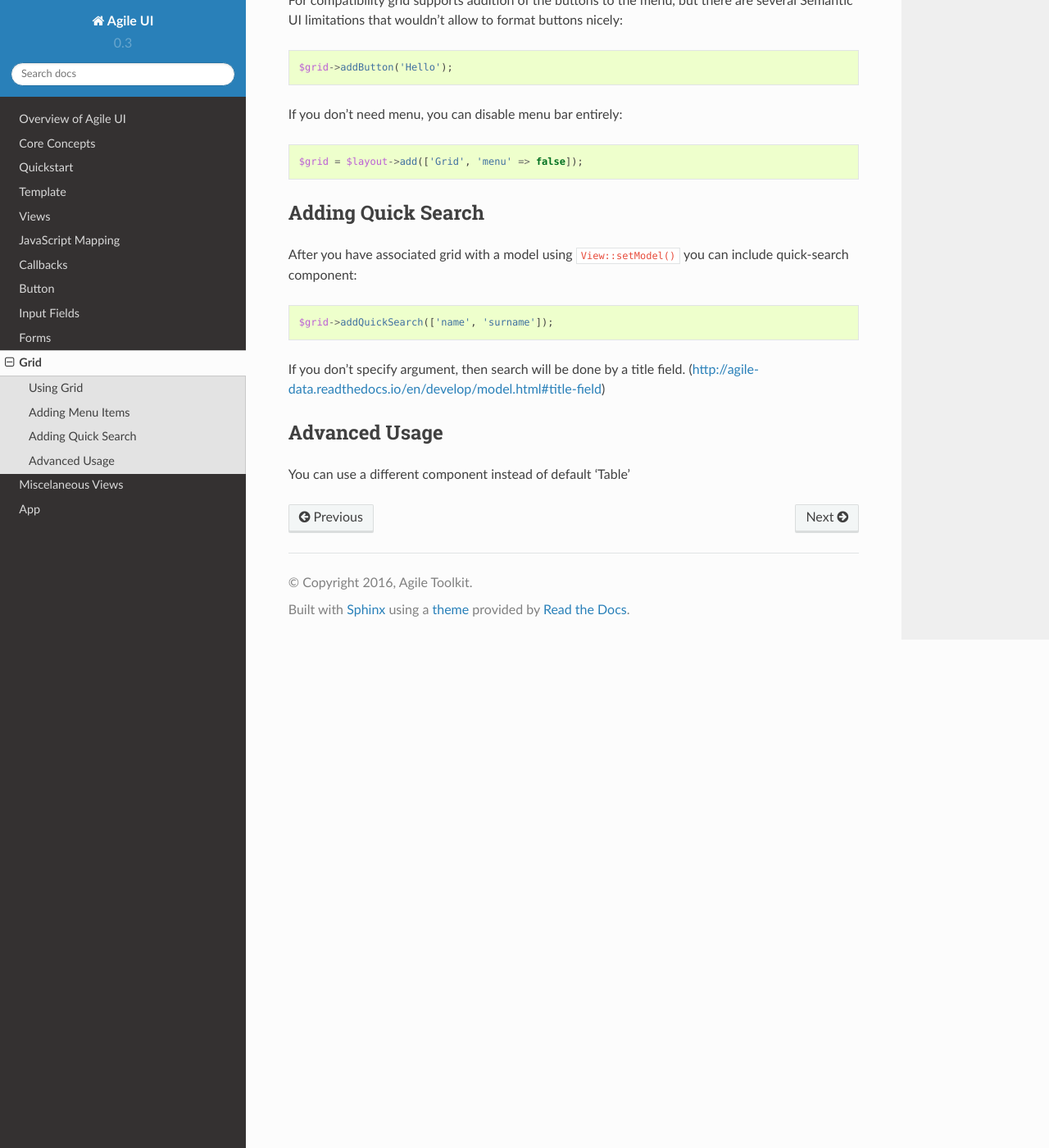
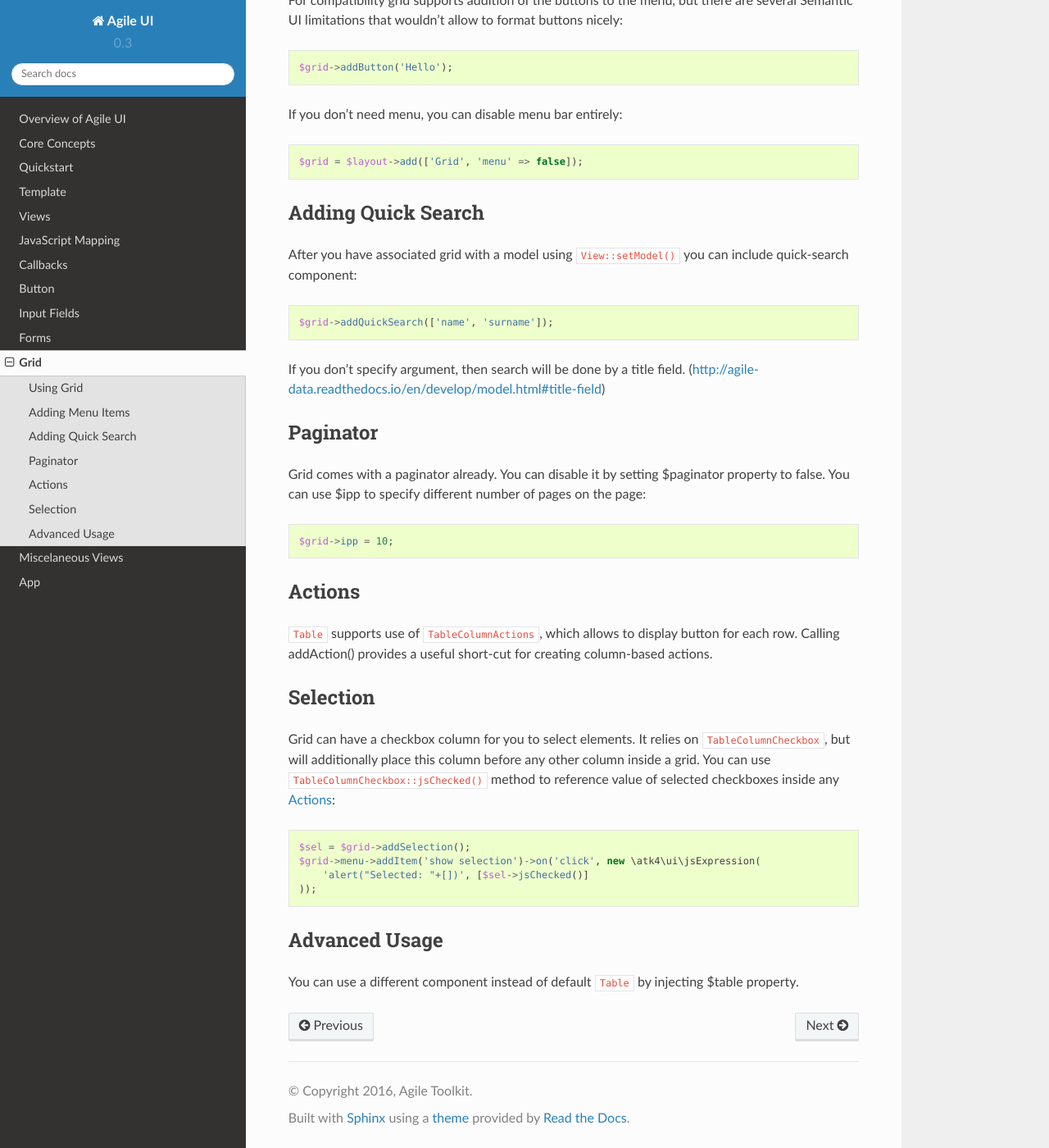
Before and after one commit to atk4/ui, a Sphinx documentation site: the page built from docs/grid.rst, in a window 1280 px wide and 1400 px high, scrolled down 1080 px. Shown: the whole window at 82% size. Built offline with Sphinx 7.4.7 and the Read the Docs theme 2.0.0, drawn with Linux system fonts in a browser that asks for light colours; cross-references to code outside the pages are shown as plain code.

Commit message:
added documentation

```diff
--- a/docs/grid.rst
+++ b/docs/grid.rst
@@ -64,9 +64,43 @@ include quick-search component::
 If you don't specify argument, then search will be done by a title field.
 (http://agile-data.readthedocs.io/en/develop/model.html#title-field)
 
+Paginator
+=========
+
+.. php:attr: $paginator
+
+.. php:attr: $ipp
+
+Grid comes with a paginator already. You can disable it by setting $paginator property to false. You can use $ipp
+to specify different number of pages on the page::
+
+    $grid->ipp = 10;
+
+Actions
+=======
+
+.. php:method: addAction($label, $action)
+
+.. php:attr: $actions
+
+:php:class:`Table` supports use of :php:class:`TableColumn\Actions`, which allows to display button for each row.
+Calling addAction() provides a useful short-cut for creating column-based actions.
+
+Selection
+=========
+
+Grid can have a checkbox column for you to select elements. It relies on :php:class:`TableColumn\Checkbox`, but will
+additionally place this column before any other column inside a grid. You can use :php:meth:`TableColumn\Checkbox::jsChecked()`
+method to reference value of selected checkboxes inside any :ref:`js_action`::
+
+    $sel = $grid->addSelection();
+    $grid->menu->addItem('show selection')->on('click', new \atk4\ui\jsExpression(
+        'alert("Selected: "+[])', [$sel->jsChecked()]
+    ));
+
 Advanced Usage
 ==============
 
 .. php:attr: $table
 
-You can use a different component instead of default 'Table'
+You can use a different component instead of default :php:class:`Table` by injecting $table property.
--- a/docs/js.rst
+++ b/docs/js.rst
@@ -32,6 +32,8 @@ by specifying selector, you can perform certain actions:
 
 Agile UI provides a built-in integration for jQuery. To use jQuery and any other JavaScript library
 in Agile UI you need to understand how Action sand Events work.
+
+.. _js_action:
 
 Actions
 -------
```
Also changed, not shown: docs/table.rst (+32 -63 lines), 2 other files.
